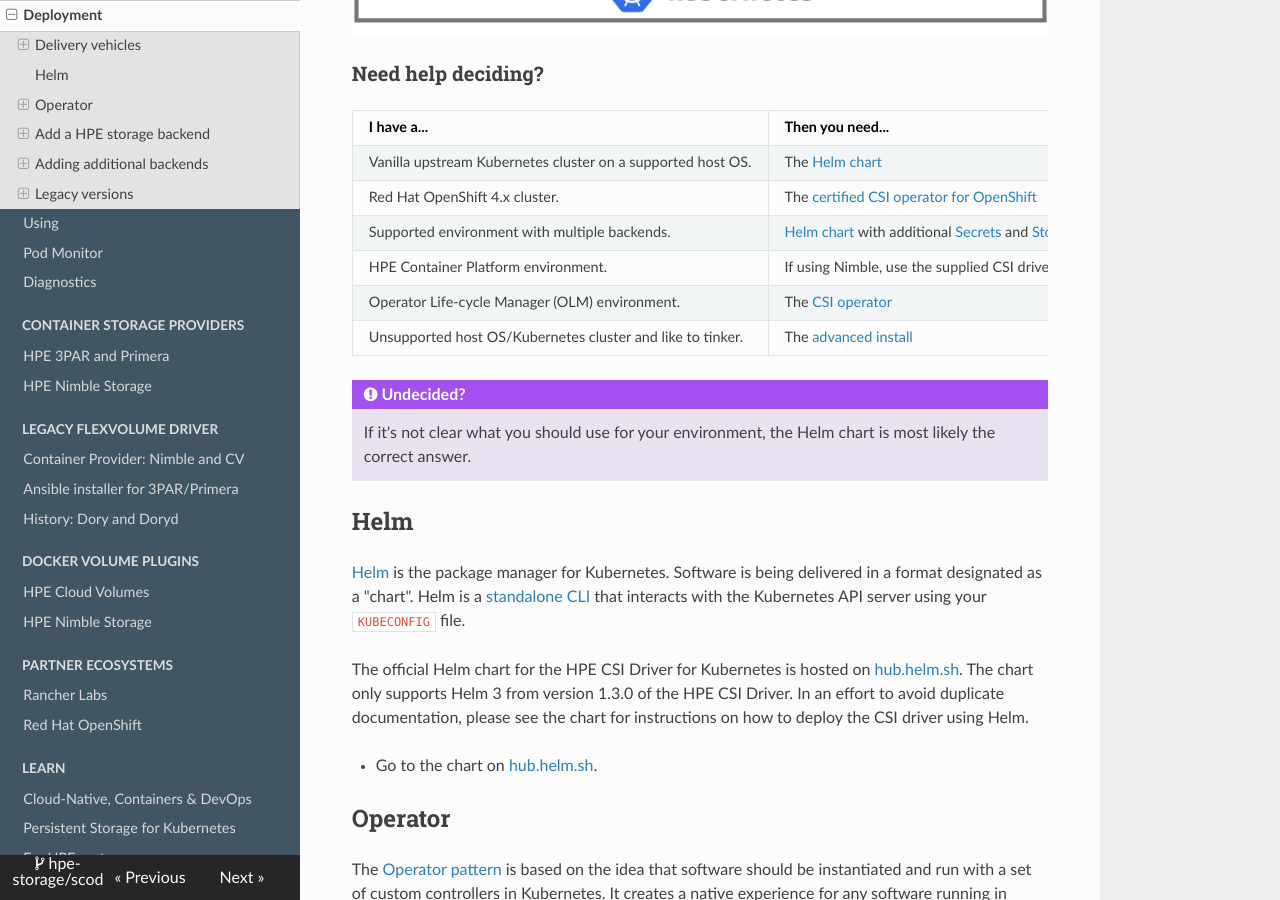
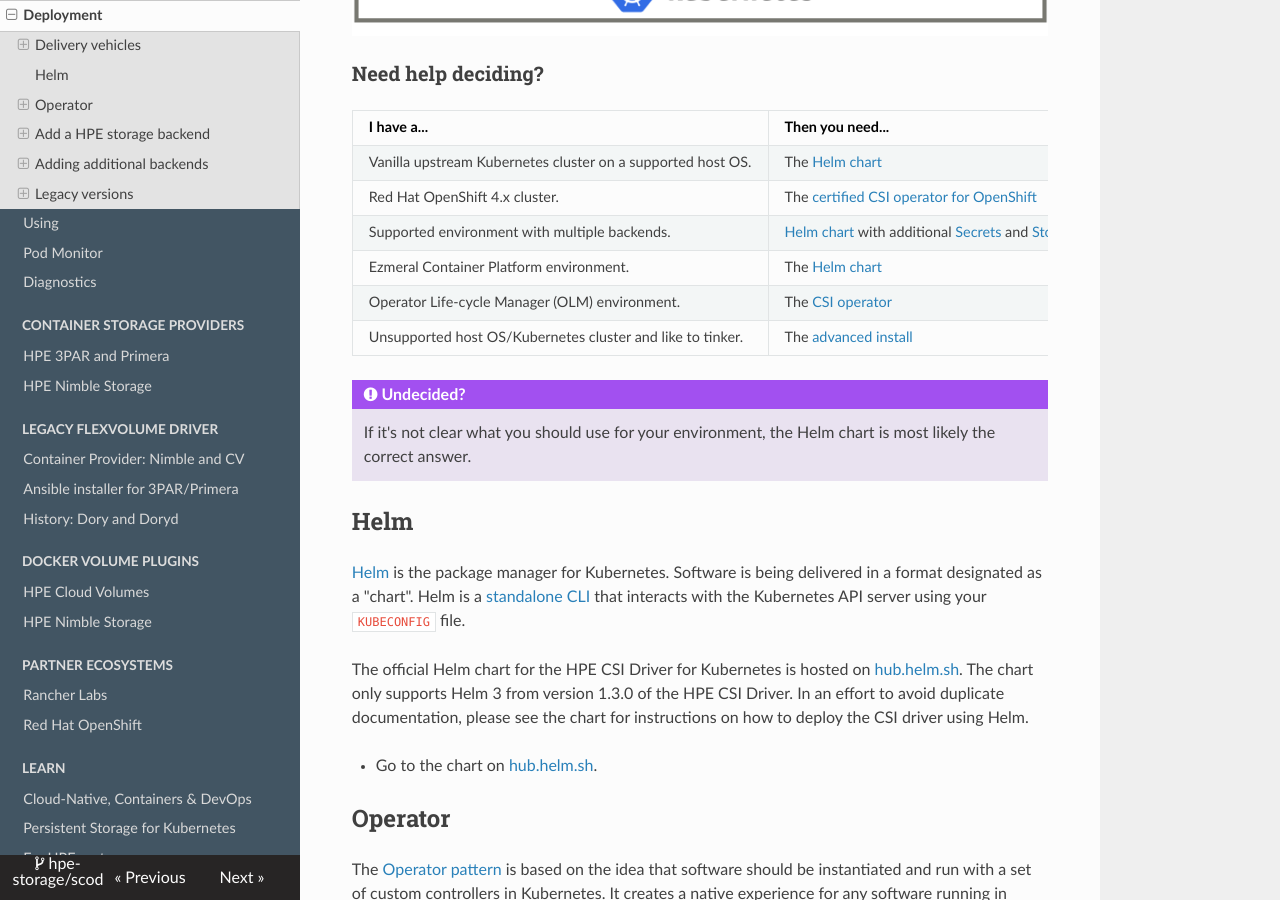
Before and after one commit to hpe-storage/scod, an MkDocs documentation site: the page built from docs/csi_driver/deployment.md, in a window 1280 px wide and 900 px high, scrolled down 1384 px. Built offline with MkDocs 1.6.1, drawn with Linux system fonts in a browser that asks for light colours; nearby versions of some CDN libraries.

Commit message:
Updated references to ECP
Signed-off-by: Chris Snell <snell.chris@gmail.com>

```diff
--- a/docs/csi_driver/deployment.md
+++ b/docs/csi_driver/deployment.md
@@ -17,7 +17,7 @@
 | Vanilla upstream Kubernetes cluster on a supported host OS. | The [Helm chart](#helm) |
 | Red Hat OpenShift 4.x cluster.         | The [certified CSI operator for OpenShift](../partners/redhat_openshift/index.md) |
 | Supported environment with multiple backends. | [Helm chart](#helm) with additional [Secrets](#create_a_secret_with_backend_details) and [StorageClasses](using.md#base_storageclass_parameters) |
-| HPE Container Platform environment. | If using Nimble, use the supplied CSI driver, for 3PAR/Primera, use the [Helm chart](#helm) |
+| Ezmeral Container Platform environment. | The [Helm chart](#helm) |
 | Operator Life-cycle Manager (OLM) environment. | The [CSI operator](#operator) |
 | Unsupported host OS/Kubernetes cluster and like to tinker. | The [advanced install](#advanced_install) |
 
```
